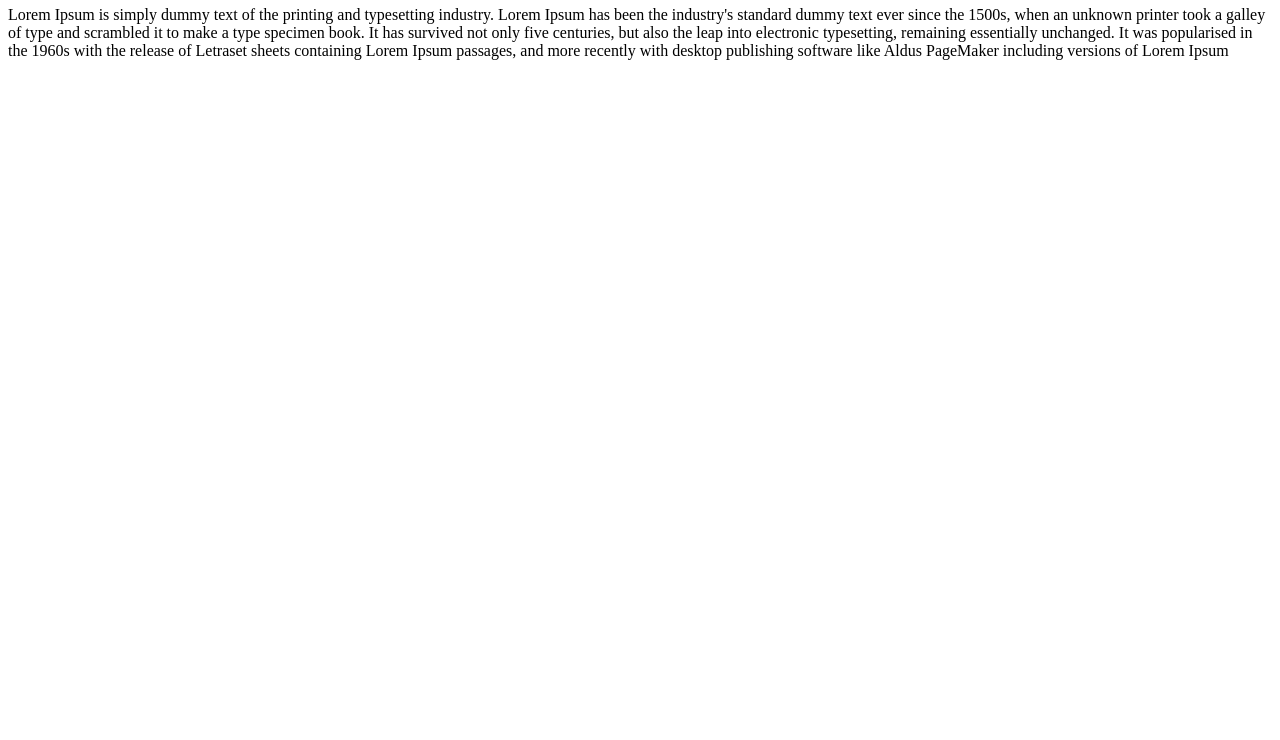
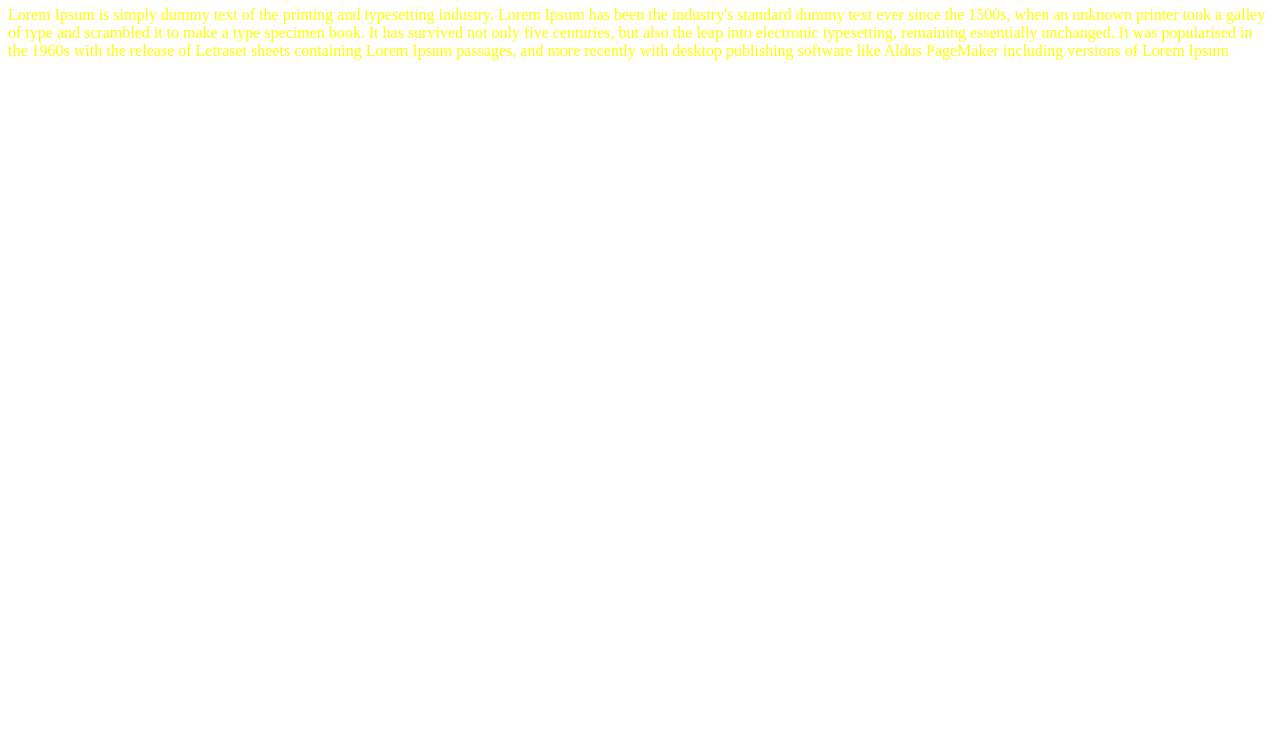
Before and after one commit to Mortuzapc/newfolderrrr, a plain HTML site: page index.html in a window 1280 px wide. Shown: the part 60-800 px from the top of the page. Drawn offline with Linux system fonts and the light colour scheme.

Commit message:
update-3

```diff
--- a/index.html
+++ b/index.html
@@ -3,7 +3,7 @@
 <title>hello</title>
 <style>
 	h1{color:red;padding-left:170px;}
-	p{color:yello;}
+	p{color:yellow;}
 </style>
 </head>
 <body>
```
